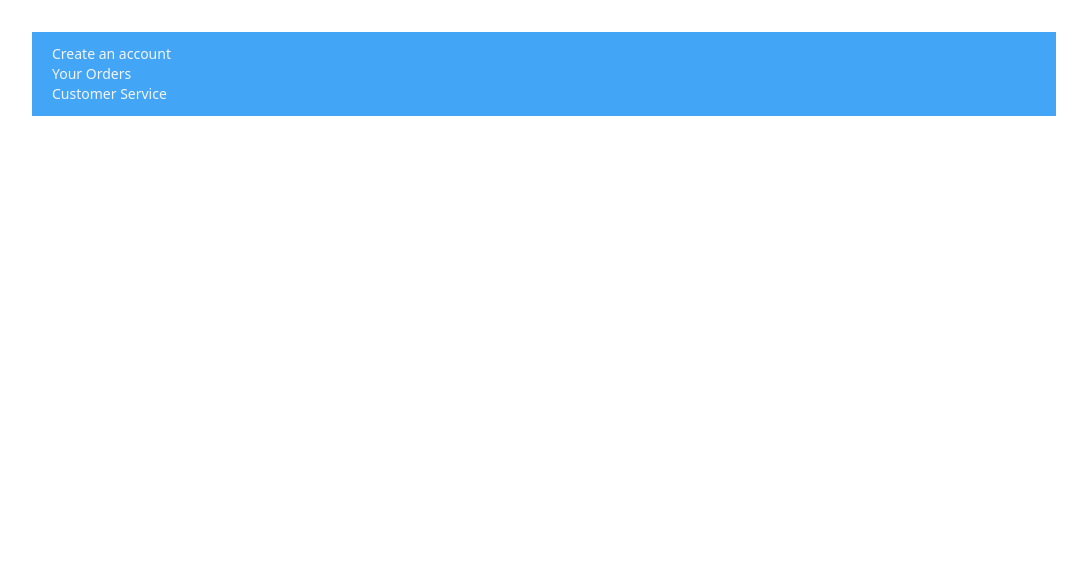
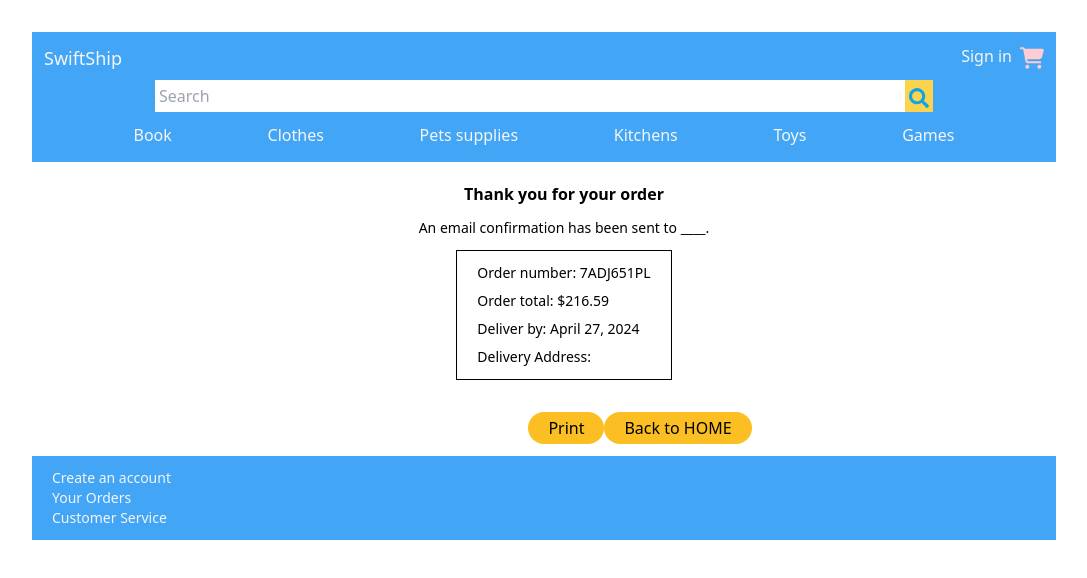
Before and after one commit to vorleakyek/SwiftShip, a React (Vite) app in the folder client/: page /order-confirmation in a window 1280 px wide. Shown: the top 578 px of the page, without its empty margins (0-1087 px from the left). Built offline with nearby package versions, Linux system fonts and the light colour scheme.

Commit message:
Adding the order confirmation page

```diff
--- a/client/src/App.tsx
+++ b/client/src/App.tsx
@@ -17,6 +17,7 @@ import { ItemInCart } from './pages/ItemPage';
 import GuestCheckoutPage from './pages/GuestCheckoutPage';
 import ShippingPage from './pages/ShippingPage';
 import PaymentPage from './pages/PaymentPage';
+import OrderConfirmationPage from './pages/OrderConfirmationPage';
 
 export default function App() {
   const [itemsInCart, setItemsInCart] = useState<ItemInCart[]>([]);
@@ -45,6 +46,10 @@ export default function App() {
           <Route path="guest-checkout" element={<GuestCheckoutPage />} />
           <Route path="shipping" element={<ShippingPage />} />
           <Route path="payment" element={<PaymentPage />} />
+          <Route
+            path="order-confirmation"
+            element={<OrderConfirmationPage />}
+          />
         </Route>
       </Routes>
       <Footer />
--- /dev/null
+++ b/client/src/components/OrderConfirmationContent.tsx
@@ -0,0 +1,24 @@
+export default function OrderConfirmationContent() {
+  return (
+    <div className="max-w-5xl m-5">
+      <div>
+        <div>
+          <h1 className="font-bold">Thank you for your order</h1>
+        </div>
+        <div className="m-3">
+          <p className="text-sm">
+            An email confirmation has been sent to ____.
+          </p>
+        </div>
+        <div className=" text-sm flex justify-center">
+          <div className="border border-current text-left flex-2 px-5">
+            <p className="pt-3">Order number: 7ADJ651PL</p>
+            <p className="pt-2">Order total: $216.59</p>
+            <p className="pt-2">Deliver by: April 27, 2024</p>
+            <p className="pt-2 pb-3">Delivery Address: </p>
+          </div>
+        </div>
+      </div>
+    </div>
+  );
+}
--- a/client/src/pages/CheckoutPage.tsx
+++ b/client/src/pages/CheckoutPage.tsx
@@ -1,5 +1,5 @@
 import OrderSummary from '../components/OrderSummary';
-import { Link } from 'react-router-dom';
+import { Link, useNavigate } from 'react-router-dom';
 import { AppContext } from '../components/AppContext';
 import { useContext, useEffect } from 'react';
 import YellowButton from '../components/YellowButton';
@@ -7,6 +7,7 @@ import { IoIosArrowBack } from 'react-icons/io';
 
 export default function CheckoutPage({ setItemsInCart }) {
   const { itemsInCart } = useContext(AppContext);
+  const navigate = useNavigate();
 
   useEffect(() => {
     const storedItemsInCart = JSON.parse(localStorage.getItem('itemsInCart')!);
@@ -16,7 +17,7 @@ export default function CheckoutPage({ setItemsInCart }) {
   return (
     <div className="max-w-5xl">
       <div className="mt-3">
-        <Link to={'/view-cart'}>
+        <Link to={'/payment'}>
           <p className="text-left text-sm  text-blue-700">
             <IoIosArrowBack className="inline text-blue-600" /> Return to Cart
           </p>
@@ -44,7 +45,7 @@ export default function CheckoutPage({ setItemsInCart }) {
       <OrderSummary itemsInCart={itemsInCart} />
       <YellowButton
         content="Place Order"
-        handleClick={() => console.log('click')}
+        handleClick={() => navigate('/order-confirmation')}
       />
     </div>
   );
--- /dev/null
+++ b/client/src/pages/OrderConfirmationPage.tsx
@@ -0,0 +1,35 @@
+import YellowButton from '../components/YellowButton';
+import ReactDOMServer from 'react-dom/server';
+import { useNavigate } from 'react-router-dom';
+import OrderConfirmationContent from '../components/OrderConfirmationContent';
+
+export default function OrderConfirmationPage() {
+  const navigate = useNavigate();
+
+  function handlePrint() {
+    // Open a new window
+    const printWindow = window.open('', '_blank');
+
+    const content = (
+      <div>
+        <OrderConfirmationContent />
+      </div>
+    );
+
+    // Convert JSX element to string
+    const contentString = ReactDOMServer.renderToString(content);
+
+    // Write content to the new window
+    printWindow?.document.write(contentString);
+
+    // Focus the new window
+    printWindow?.focus();
+  }
+  return (
+    <div>
+      <OrderConfirmationContent />
+      <YellowButton content="Print" handleClick={handlePrint} />
+      <YellowButton content="Back to HOME" handleClick={() => navigate('/')} />
+    </div>
+  );
+}
--- a/client/src/pages/PaymentPage.tsx
+++ b/client/src/pages/PaymentPage.tsx
@@ -1,6 +1,12 @@
-import { Link } from 'react-router-dom';
+import { Link, useNavigate } from 'react-router-dom';
 
 export default function PaymentPage() {
+  const navigate = useNavigate();
+
+  function handleSubmit() {
+    navigate('/check-out');
+  }
+
   return (
     <div className="max-w-5xl text-left mt-2">
       <Link to={'/shipping'}>
@@ -16,7 +22,7 @@ export default function PaymentPage() {
           <h1 className="font-semibold">Payment Information </h1>
         </div>
         <div>
-          <form>
+          <form onSubmit={handleSubmit}>
             <div className="pt-3">
               <p>Credit Card</p>
             </div>
```
